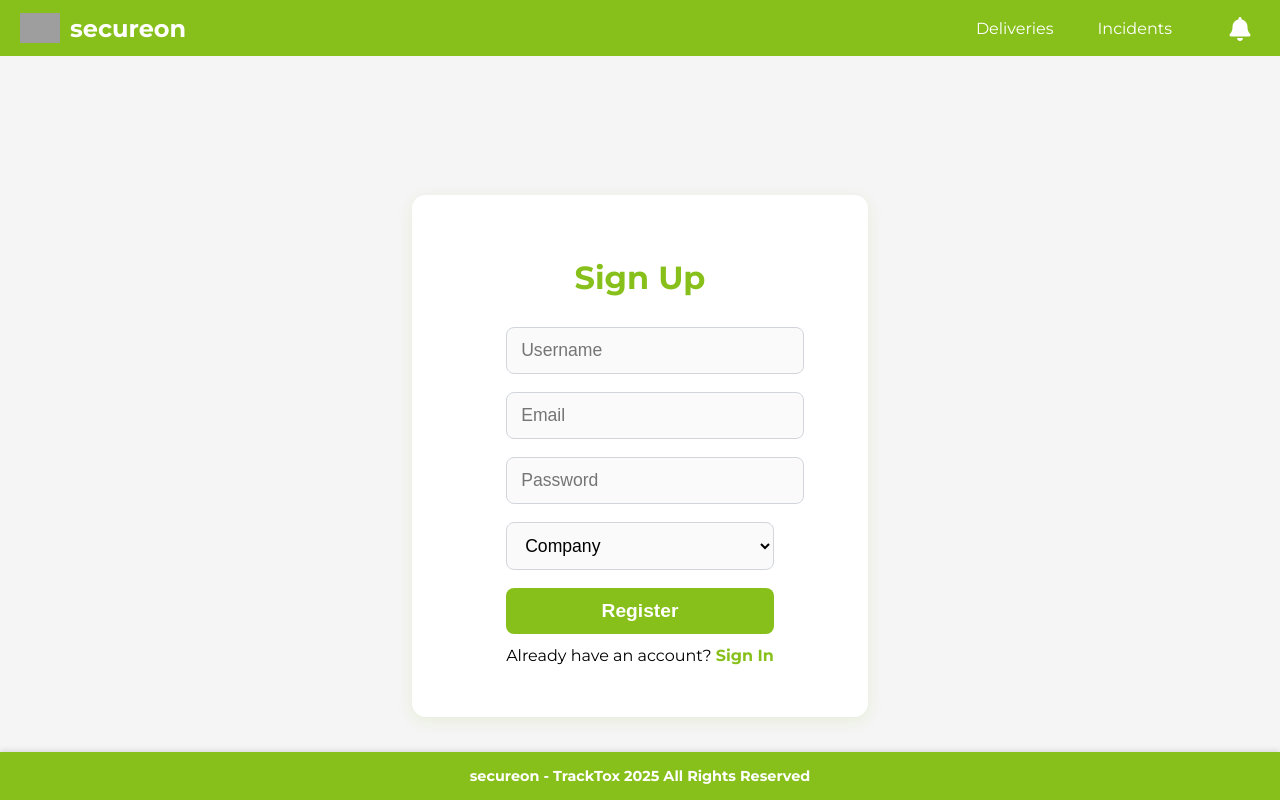
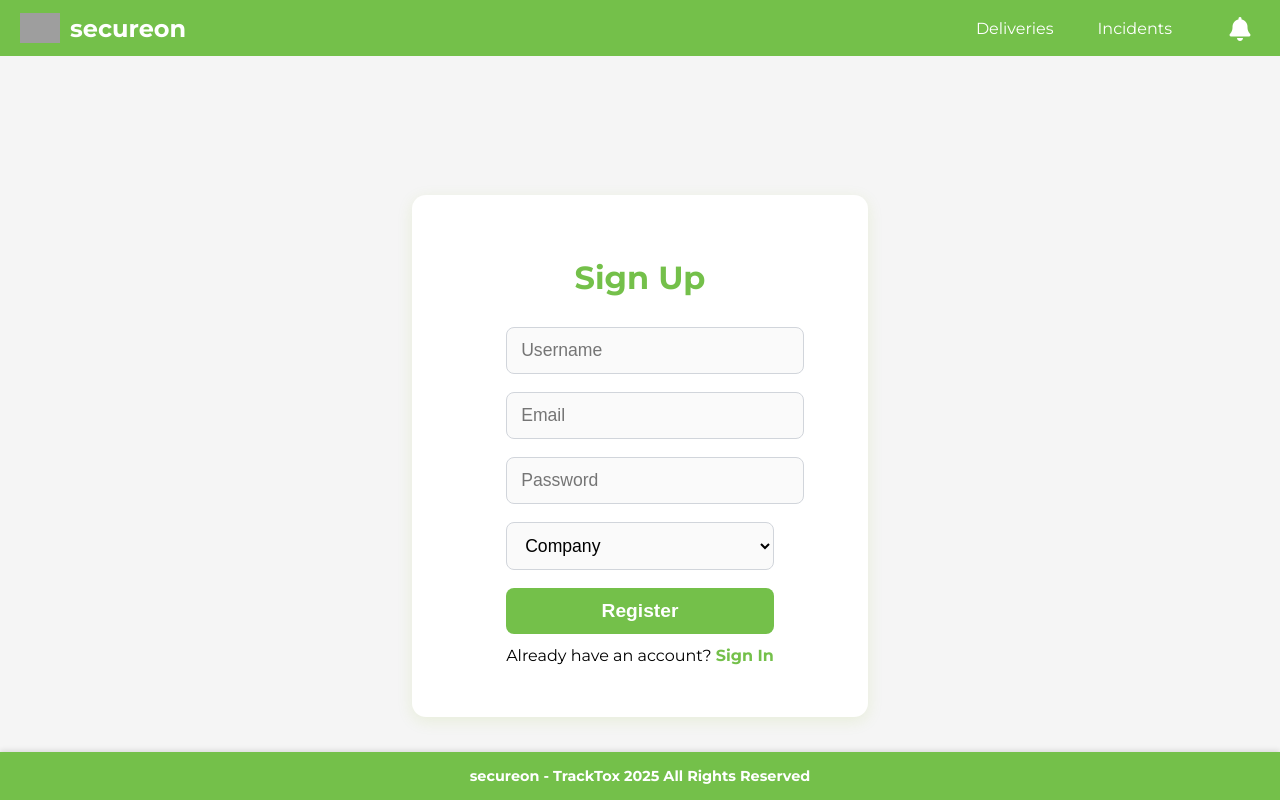
Before and after one commit to DevTergentes/secureOn-webapp, an Angular app: page /signup in a window 1280 px wide. Built offline with nearby package versions, Linux system fonts and the light colour scheme; grey boxes are pictures that could not be loaded.

Commit message:
feat: Update styles and delivery component

```diff
--- a/src/app/Auth/login/login.component.css
+++ b/src/app/Auth/login/login.component.css
@@ -21,7 +21,7 @@
 
 .auth-title {
   font-size: 2em;
-  color: #88C01B;
+  color: #74C04A;
   font-weight: bold;
   margin-bottom: 12px;
 }
@@ -43,13 +43,13 @@
 
 .auth-input:focus {
   outline: none;
-  border: 1.5px solid #88C01B;
+  border: 1.5px solid #74C04A;
 }
 
 .auth-button {
   width: 100%;
   padding: 12px 0;
-  background: #88C01B;
+  background: #74C04A;
   color: white;
   font-size: 1.2em;
   font-weight: bold;
@@ -70,7 +70,7 @@
 }
 
 .link a {
-  color: #88C01B;
+  color: #74C04A;
   text-decoration: none;
   font-weight: bold;
 }
--- a/src/app/Auth/signup/signup.component.css
+++ b/src/app/Auth/signup/signup.component.css
@@ -21,7 +21,7 @@
 
 .auth-title {
   font-size: 2em;
-  color: #88C01B;
+  color: #74C04A;
   font-weight: bold;
   margin-bottom: 12px;
 }
@@ -43,13 +43,13 @@
 
 .auth-input:focus {
   outline: none;
-  border: 1.5px solid #88C01B;
+  border: 1.5px solid #74C04A;
 }
 
 .auth-button {
   width: 100%;
   padding: 12px 0;
-  background: #88C01B;
+  background: #74C04A;
   color: white;
   font-size: 1.2em;
   font-weight: bold;
@@ -70,7 +70,7 @@
 }
 
 .link a {
-  color: #88C01B;
+  color: #74C04A;
   text-decoration: none;
   font-weight: bold;
 }
--- a/src/app/Management/deliveries/components/add-delivery-dialog/add-delivery-page.component.html
+++ b/src/app/Management/deliveries/components/add-delivery-dialog/add-delivery-page.component.html
@@ -26,10 +26,6 @@
         <label>Descripción</label>
         <input class="input" [(ngModel)]="delivery.packageDescription" name="descripcion" />
       </div>
-      <div class="form-group">
-        <label>Sensor</label>
-        <input class="input" [(ngModel)]="delivery.sensorId" name="sensor" />
-      </div>
       <div class="button-row">
         <button type="button" class="cancel-btn" (click)="onCancel()">Cancel</button>
         <button type="submit" class="save-btn">Save</button>
--- a/src/app/Management/deliveries/components/add-delivery-dialog/add-delivery-page.component.ts
+++ b/src/app/Management/deliveries/components/add-delivery-dialog/add-delivery-page.component.ts
@@ -19,8 +19,7 @@ export class AddDeliveryPageComponent {
     combustibleType: '',
     packageDescription: '',
     employeeId: 0, // Asignar un ID de empleado por defecto, o cambiar según sea necesario
-    ownerId: 0,
-    sensorId: ''
+    ownerId: 0
   };
 
   constructor(private router: Router, private baseService: BaseService) {
--- a/src/app/Management/deliveries/components/delivery-details/delivery-details.component.html
+++ b/src/app/Management/deliveries/components/delivery-details/delivery-details.component.html
@@ -49,14 +49,13 @@
           <p>Temperatura: {{ latestRecordBeeceptor.temperatureValue }} °C</p>
           <p>
             Fecha:
-            {{ latestRecordBeeceptor.timestamp[2] }}/{{ latestRecordBeeceptor.timestamp[1] }}/{{ latestRecordBeeceptor.timestamp[0] }}
-            {{ latestRecordBeeceptor.timestamp[3] }}:{{ latestRecordBeeceptor.timestamp[4] }}
+            {{ latestRecordBeeceptor.timestamp | date:'dd/MM/yyyy HH:mm' }}
           </p>
         </ng-container>
       </div>
 
       <!-- Tabla de últimos records -->
-      <div *ngIf="records && records.length > 0" class="records-table-container">
+      <div *ngIf="recordsBeeceptor && recordsBeeceptor.length > 0" class="records-table-container">
         <h4>Historial de registros recientes</h4>
         <table class="records-table">
           <thead>
@@ -68,10 +67,9 @@
           </tr>
           </thead>
           <tbody>
-          <tr *ngFor="let r of records.slice(-5)">
+          <tr *ngFor="let r of recordsBeeceptor.slice(-5)">
             <td>
-              {{ r.timestamp[2] }}/{{ r.timestamp[1] }}/{{ r.timestamp[0] }}
-              {{ r.timestamp[3] }}:{{ r.timestamp[4] }}
+              {{ latestRecordBeeceptor.timestamp | date:'dd/MM/yyyy HH:mm' }}
             </td>
             <td>{{ r.gasValue }}</td>
             <td>{{ r.temperatureValue }}</td>
--- a/src/app/Management/deliveries/components/delivery-details/delivery-details.component.ts
+++ b/src/app/Management/deliveries/components/delivery-details/delivery-details.component.ts
@@ -1,6 +1,6 @@
 import { Component, OnInit } from '@angular/core';
 import { MatCard } from '@angular/material/card';
-import { NgIf, NgForOf, NgClass } from '@angular/common'; // <-- ¡Importa NgForOf y NgClass aquí!
+import {NgIf, NgForOf, NgClass, DatePipe} from '@angular/common'; // <-- ¡Importa NgForOf y NgClass aquí!
 import { FormsModule, ReactiveFormsModule } from '@angular/forms';
 import { BaseService } from '../../../../shared/services/base.service';
 import { Delivery } from '../../model/delivery';
@@ -17,7 +17,8 @@ import { DomSanitizer, SafeResourceUrl } from '@angular/platform-browser';
     NgForOf,   // <-- agrega esto
     NgClass,   // <-- y esto
     ReactiveFormsModule,
-    FormsModule
+    FormsModule,
+    DatePipe
   ],
   templateUrl: './delivery-details.component.html',
   styleUrl: './delivery-details.component.css'
@@ -58,24 +59,11 @@ export class DeliveryDetailsComponent implements OnInit {
     });
   }
 
-  private parseTimestamp(ts: number): number[] {
-    const date = new Date(ts * 1000); // Multiplica por 1000 si está en segundos
-    return [
-      date.getFullYear(),
-      date.getMonth() + 1,
-      date.getDate(),
-      date.getHours(),
-      date.getMinutes()
-    ];
-  }
-
   loadRecordsFromBeeceptor(): void {
     this.baseService.getRecordsFromBeeceptor().subscribe(
       (data) => {
-        this.recordsBeeceptor = data.map(r => ({
-          ...r,
-          timestamp: this.parseTimestamp(r.timestamp)
-        }));
+        this.recordsBeeceptor = data;
+        console.log('Records desde Beeceptor:', this.recordsBeeceptor);
       },
       (error) => {
         console.error('Error al cargar records desde Beeceptor:', error);
@@ -123,9 +111,8 @@ export class DeliveryDetailsComponent implements OnInit {
     this.baseService.getRecordsFromBeeceptor().subscribe(
       (data) => {
         if (data && data.length > 0) {
-          const last = data[data.length - 1];
-          last.timestamp = this.parseTimestamp(last.timestamp);
-          this.latestRecordBeeceptor = last;
+          this.latestRecordBeeceptor = data[data.length - 1];
+          console.log('Último record desde Beeceptor:', this.latestRecordBeeceptor);
         } else {
           this.latestRecordBeeceptor = null;
         }
--- a/src/app/Management/deliveries/model/delivery.ts
+++ b/src/app/Management/deliveries/model/delivery.ts
@@ -10,7 +10,6 @@ export class Delivery {
   employeeId: number;
   ownerId: number;
   state: string;
-  deviceId: string;
 
   constructor() {
     this.id = 0;
@@ -23,7 +22,6 @@ export class Delivery {
     this.employeeId = 0;
     this.ownerId = 0;
     this.state = '';
-    this.deviceId = '';
   }
 
 
--- a/src/app/Sensor/pages/create-page-sensor/sensor-create.component.css
+++ b/src/app/Sensor/pages/create-page-sensor/sensor-create.component.css
@@ -21,7 +21,7 @@
 
 .auth-title {
   font-size: 2em;
-  color: #88C01B;
+  color: #74C04A;
   font-weight: bold;
   margin-bottom: 12px;
 }
@@ -43,13 +43,13 @@
 
 .auth-input:focus {
   outline: none;
-  border: 1.5px solid #88C01B;
+  border: 1.5px solid #74C04A;
 }
 
 .auth-button {
   width: 100%;
   padding: 12px 0;
-  background: #88C01B;
+  background: #74C04A;
   color: white;
   font-size: 1.2em;
   font-weight: bold;
@@ -70,7 +70,7 @@
 }
 
 .link a {
-  color: #88C01B;
+  color: #74C04A;
   text-decoration: none;
   font-weight: bold;
 }
--- a/src/app/shared/components/toolbar/toolbar.component.css
+++ b/src/app/shared/components/toolbar/toolbar.component.css
@@ -3,7 +3,7 @@
 .toolbar {
   width: 100%;
   height: 56px;
-  background-color: #88C01B; /* Color naranja */
+  background-color: #74C04A;
   color: white;
   padding: 0 20px;
   box-sizing: border-box;
--- a/src/app/shared/components/toolbar/toolbar.component.html
+++ b/src/app/shared/components/toolbar/toolbar.component.html
@@ -1,6 +1,6 @@
 <mat-toolbar color="primary" class="toolbar">
   <span class="logo">
-    <img src="https://i.imgur.com/oiYhULk.png" alt="Logo" class="app-logo"/>
+    <img src="https://i.imgur.com/IhUpebe.png" alt="Logo" class="app-logo"/>
     secureon
   </span>
 
--- a/src/app/shared/footer/footer/footer.component.css
+++ b/src/app/shared/footer/footer/footer.component.css
@@ -1,7 +1,7 @@
 .footer {
   width: 100%;
   padding: 15px 0;
-  background-color: #88C01B;
+  background-color: #74C04A;
   color: white;
   text-align: center;
   font-size: 0.9em;
--- a/src/app/shared/services/base.service.ts
+++ b/src/app/shared/services/base.service.ts
@@ -115,7 +115,7 @@ export class BaseService {
   }
 
   getRecordsFromBeeceptor(): Observable<any[]> {
-    return this.http.get<any[]>('https://secureon.free.beeceptor.com/api/v1/sensors-data');
+    return this.http.get<any[]>('https://secureon-v1.free.beeceptor.com/api/v1/sensors-data');
   }
 
   deleteDelivery(id: number): Observable<void> {
```
Also changed, not shown: 1 other file (tests, documents, lock files or other folders).
